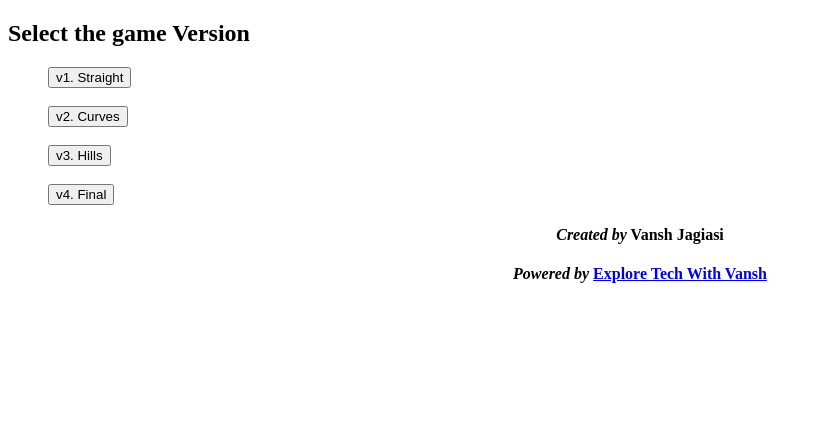
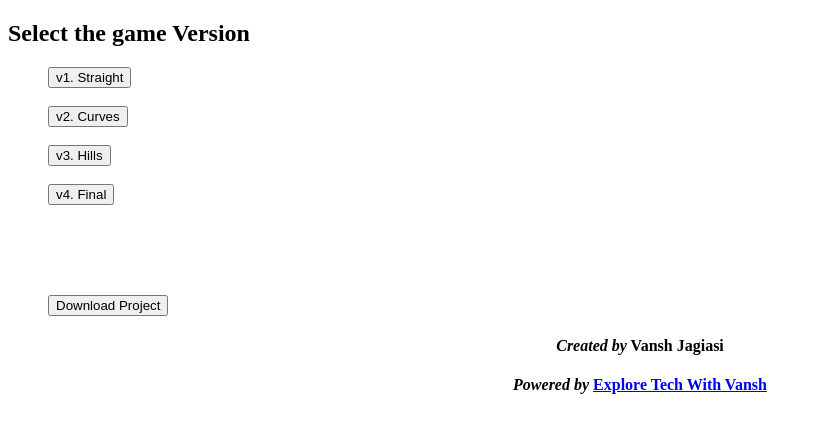
Before and after one commit to exploretechwithvansh/JavaScirpt-Racer, a plain HTML site: page index.html in a window 1280 px wide. Shown: the whole page, without its empty margins (0-820 px from the left). Drawn offline with Linux system fonts and the light colour scheme.

Commit message:
HTML Game Launcher

```diff
--- a/index.html
+++ b/index.html
@@ -21,7 +21,10 @@
          v3. Hills</button><Br><Br>
 
     <button onclick="location.href='v4.final.html'" type="button">
-         v4. Final</button>
+         v4. Final</button><Br><Br><Br><Br><Br><Br>
+
+    <button onclick="location.href='https://exploretechwithvansh.github.io/Downloads/JS_Racer.zip'" type="button">
+         Download Project</button>
   </ul>
 
 <h4 align="center" style="font-size:16px"><i>Created by</i> Vansh Jagiasi</h4>
```
